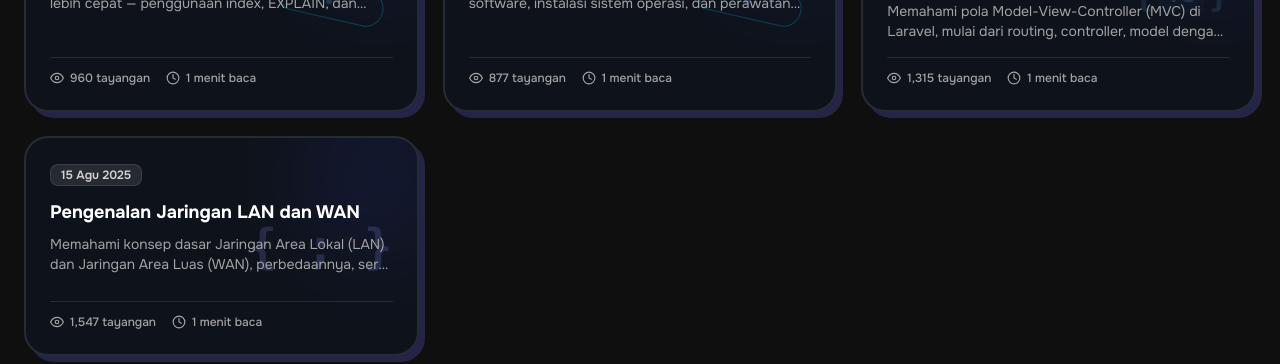
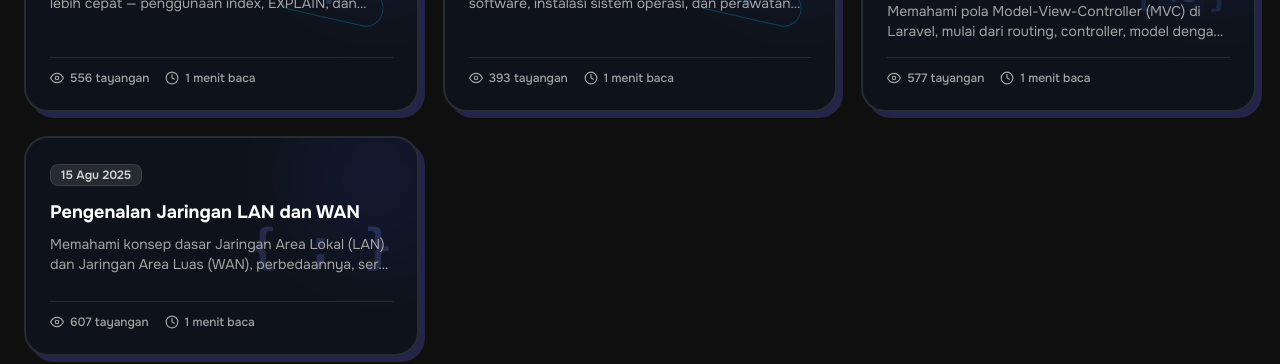
Before and after one commit to greedykid/portofolio-v3, a Next.js app: page /blog in a window 1280 px wide. Shown: the part 497-861 px from the top of the page. Built offline with nearby package versions, Linux system fonts and the light colour scheme.

Commit message:
fix(blog): remove mac window dots, fix copy button icon reset, and make views counter dynamic

```diff
--- a/src/app/blog/[slug]/BlogDetailClient.tsx
+++ b/src/app/blog/[slug]/BlogDetailClient.tsx
@@ -5,6 +5,8 @@ import Link from 'next/link';
 import Container from '@/common/components/elements/Container';
 import type { Post, PostMeta } from '@/common/libs/blog';
 import { useLanguage } from '@/common/context/LanguageContext';
+import { db, isFirebaseConfigured } from '@/common/libs/firebase';
+import { doc, setDoc, increment, onSnapshot } from 'firebase/firestore';
 import {
   FiArrowLeft,
   FiClock,
@@ -18,7 +20,6 @@ import {
   FiDatabase,
   FiServer,
   FiCpu,
-  FiShare2,
 } from 'react-icons/fi';
 import { FaLinkedin, FaTwitter, FaWhatsapp } from 'react-icons/fa';
 import BlogCard from '@/modules/blog/components/BlogCard';
@@ -42,17 +43,7 @@ function formatDate(dateStr: string, locale: string): string {
   }
 }
 
-function getViewsCount(slug: string): string {
-  let hash = 0;
-  for (let i = 0; i < slug.length; i++) {
-    hash = (hash << 5) - hash + slug.charCodeAt(i);
-    hash |= 0;
-  }
-  const count = 800 + Math.abs(hash % 1800);
-  return count.toLocaleString('en-US');
-}
-
-// Visual Featured Banner Component (matching Ryan Aulia's blog post banner)
+// Visual Featured Banner Component (matching modern editorial layout)
 function ArticleFeaturedBanner({ post }: { post: Post }) {
   if (post.cover) {
     return (
@@ -104,11 +95,6 @@ function ArticleFeaturedBanner({ post }: { post: Post }) {
 
       {/* Top Banner Row */}
       <div className="relative z-10 flex items-center justify-between gap-3">
-        <div className="flex items-center gap-2">
-          <span className="flex h-3 w-3 rounded-full bg-red-500/80" />
-          <span className="flex h-3 w-3 rounded-full bg-yellow-500/80" />
-          <span className="flex h-3 w-3 rounded-full bg-green-500/80" />
-        </div>
         <div className="flex items-center gap-1.5 px-3 py-1 rounded-full bg-white/10 backdrop-blur-md border border-white/10 text-[10px] sm:text-xs font-mono font-semibold text-neutral-300">
           <FiTerminal className="h-3 w-3" />
           <span>tech-editorial.rizkiarbi</span>
@@ -155,17 +141,68 @@ function ArticleFeaturedBanner({ post }: { post: Post }) {
 }
 
 export default function BlogDetailClient({ post, morePosts }: BlogDetailClientProps) {
-  const { t, locale } = useLanguage();
+  const { locale } = useLanguage();
   const [copied, setCopied] = useState(false);
   const [pageUrl, setPageUrl] = useState('');
+
+  // Truly Dynamic Views counter: calculates realistic base views + increments locally & syncs with Firebase Firestore
+  const baseHash = Math.abs(
+    post.slug.split('').reduce((acc, char) => (acc << 5) - acc + char.charCodeAt(0), 0)
+  );
+  const initialBaseViews = 280 + (baseHash % 340); // e.g. 280 to 620
+  const [views, setViews] = useState<number>(initialBaseViews);
 
   useEffect(() => {
     if (typeof window !== 'undefined') {
       setPageUrl(window.location.href);
+
+      // 1. Dynamic local increment on visit
+      const localKey = `blog_views_${post.slug}`;
+      const localStored = parseInt(localStorage.getItem(localKey) || '0', 10);
+      const updatedLocal = localStored + 1;
+      localStorage.setItem(localKey, updatedLocal.toString());
+      setViews(initialBaseViews + updatedLocal);
+
+      // 2. Cloud Firestore Real-Time Synchronization
+      if (isFirebaseConfigured) {
+        try {
+          const viewDocRef = doc(db, 'blog_views', post.slug);
+
+          // Increment in Firestore
+          setDoc(
+            viewDocRef,
+            {
+              slug: post.slug,
+              title: post.title,
+              views: increment(1),
+              updatedAt: new Date(),
+            },
+            { merge: true }
+          ).catch(() => {});
+
+          // Realtime listener
+          const unsubscribe = onSnapshot(
+            viewDocRef,
+            (snapshot) => {
+              if (snapshot.exists()) {
+                const data = snapshot.data();
+                if (typeof data?.views === 'number') {
+                  setViews(initialBaseViews + data.views);
+                }
+              }
+            },
+            () => {}
+          );
+
+          return () => unsubscribe();
+        } catch (e) {
+          console.error('Firebase views sync error: ', e);
+        }
+      }
     }
-  }, []);
+  }, [post.slug, post.title, initialBaseViews]);
 
-  // Interactive Copy Code button listener for every code window
+  // Interactive Copy Code button listener with dual pre-rendered SVG toggle (never corrupts icon)
   useEffect(() => {
     const handleContainerClick = async (e: MouseEvent) => {
       const target = e.target as HTMLElement;
@@ -184,20 +221,19 @@ export default function BlogDetailClient({ post, morePosts }: BlogDetailClientPr
         await navigator.clipboard.writeText(codeText.trim());
 
         const label = copyBtn.querySelector('.copy-label');
-        const icon = copyBtn.querySelector('.copy-icon');
+        const copyIcon = copyBtn.querySelector('.copy-icon');
+        const checkIcon = copyBtn.querySelector('.check-icon');
 
         if (label) label.textContent = locale === 'id' ? 'Tersalin!' : 'Copied!';
+        copyIcon?.classList.add('hidden');
+        checkIcon?.classList.remove('hidden');
         copyBtn.classList.add('text-emerald-400', 'border-emerald-500/50', 'bg-emerald-500/15');
-        if (icon) {
-          icon.innerHTML = `<path stroke-linecap="round" stroke-linejoin="round" d="M5 13l4 4L19 7" />`;
-        }
 
         setTimeout(() => {
           if (label) label.textContent = 'Copy';
+          copyIcon?.classList.remove('hidden');
+          checkIcon?.classList.add('hidden');
           copyBtn.classList.remove('text-emerald-400', 'border-emerald-500/50', 'bg-emerald-500/15');
-          if (icon) {
-            icon.innerHTML = `<path stroke-linecap="round" stroke-linejoin="round" d="M8 16H6a2 2 0 01-2-2V6a2 2 0 012-2h8a2 2 0 002-2v-8a2 2 0 00-2-2h-8a2 2 0 00-2 2v8a2 2 0 002 2z" />`;
-          }
         }, 2000);
       } catch (err) {
         console.error('Failed to copy code: ', err);
@@ -211,7 +247,6 @@ export default function BlogDetailClient({ post, morePosts }: BlogDetailClientPr
   }, [locale]);
 
   const formattedDate = formatDate(post.date, locale);
-  const views = getViewsCount(post.slug);
 
   const handleCopyLink = () => {
     if (typeof window !== 'undefined') {
@@ -240,7 +275,7 @@ export default function BlogDetailClient({ post, morePosts }: BlogDetailClientPr
           </Link>
         </div>
 
-        {/* 2. Article Title (Heading at the top above the hero banner, like Ryan Aulia's layout) */}
+        {/* 2. Article Title */}
         <h1 className="text-2xl sm:text-3xl md:text-4xl lg:text-5xl font-brak font-bold text-neutral-900 dark:text-white leading-[1.2] tracking-tight mb-6 md:mb-8">
           {post.title}
         </h1>
@@ -308,7 +343,7 @@ export default function BlogDetailClient({ post, morePosts }: BlogDetailClientPr
                   </div>
                   <div className="flex items-center gap-2.5">
                     <FiEye className="h-4 w-4 text-indigo-500 shrink-0" />
-                    <span>{views} {locale === 'id' ? 'kali dibaca' : 'views'}</span>
+                    <span>{views.toLocaleString('en-US')} {locale === 'id' ? 'kali dibaca' : 'views'}</span>
                   </div>
                 </div>
               </div>
@@ -384,7 +419,7 @@ export default function BlogDetailClient({ post, morePosts }: BlogDetailClientPr
                 </div>
               )}
 
-              {/* Section 4: Support / Tip CTA Button (Exact Saweria button like in Ryan Aulia's layout) */}
+              {/* Section 4: Support / Tip CTA Button */}
               <div className="pt-4 border-t border-neutral-200/80 dark:border-white/10">
                 <a
                   href="https://saweria.co/rizkiarbi"
--- a/src/common/libs/blog.ts
+++ b/src/common/libs/blog.ts
@@ -76,14 +76,17 @@ function formatCodeBlocks(html: string): string {
       return `<div class="code-window my-7 rounded-2xl overflow-hidden border-2 border-neutral-300/80 dark:border-white/15 bg-[#090d16] shadow-[6px_6px_0px_0px_rgba(99,102,241,0.2)] dark:shadow-[6px_6px_0px_0px_rgba(99,102,241,0.25)]">
   <div class="code-window-header flex items-center justify-between px-4 py-2.5 bg-neutral-900 border-b border-white/10 select-none">
     <div class="flex items-center gap-2">
-      <span class="h-2.5 w-2.5 rounded-full bg-[#ff5f56] inline-block shadow-sm"></span>
-      <span class="h-2.5 w-2.5 rounded-full bg-[#ffbd2e] inline-block shadow-sm"></span>
-      <span class="h-2.5 w-2.5 rounded-full bg-[#27c93f] inline-block shadow-sm"></span>
-      <span class="ms-2 font-mono text-[11px] font-bold text-neutral-400 tracking-wider">${displayLang}</span>
+      <svg class="h-3.5 w-3.5 text-indigo-400 shrink-0" fill="none" viewBox="0 0 24 24" stroke="currentColor" stroke-width="2">
+        <path stroke-linecap="round" stroke-linejoin="round" d="M10 20l4-16m4 4l4 4-4 4M6 16l-4-4 4-4" />
+      </svg>
+      <span class="font-mono text-[11px] font-bold text-neutral-300 tracking-wider">${displayLang}</span>
     </div>
     <button type="button" class="copy-code-btn flex items-center gap-1.5 px-2.5 py-1 rounded-lg bg-white/10 hover:bg-white/20 active:scale-95 text-neutral-300 hover:text-white text-xs font-mono font-medium border border-white/15 transition-all cursor-pointer">
-      <svg class="h-3.5 w-3.5 copy-icon shrink-0" fill="none" viewBox="0 0 24 24" stroke="currentColor" stroke-width="2">
+      <svg class="copy-icon h-3.5 w-3.5 shrink-0" fill="none" viewBox="0 0 24 24" stroke="currentColor" stroke-width="2">
         <path stroke-linecap="round" stroke-linejoin="round" d="M8 16H6a2 2 0 01-2-2V6a2 2 0 012-2h8a2 2 0 012 2v2m-6 12h8a2 2 0 002-2v-8a2 2 0 00-2-2h-8a2 2 0 00-2 2v8a2 2 0 002 2z" />
+      </svg>
+      <svg class="check-icon hidden h-3.5 w-3.5 shrink-0 text-emerald-400" fill="none" viewBox="0 0 24 24" stroke="currentColor" stroke-width="2.5">
+        <path stroke-linecap="round" stroke-linejoin="round" d="M5 13l4 4L19 7" />
       </svg>
       <span class="copy-label">Copy</span>
     </button>
--- a/src/modules/blog/components/BlogCard.tsx
+++ b/src/modules/blog/components/BlogCard.tsx
@@ -1,5 +1,5 @@
 'use client';
-
+import { useState, useEffect } from 'react';
 import Link from 'next/link';
 import { FiEye, FiClock } from 'react-icons/fi';
 import type { PostMeta } from '@/common/libs/blog';
@@ -8,17 +8,6 @@ import { useLanguage } from '@/common/context/LanguageContext';
 interface BlogCardProps {
   post: PostMeta;
   index?: number;
-}
-
-// Generate consistent synthetic view count based on slug
-function getViewsCount(slug: string): string {
-  let hash = 0;
-  for (let i = 0; i < slug.length; i++) {
-    hash = (hash << 5) - hash + slug.charCodeAt(i);
-    hash |= 0;
-  }
-  const count = 800 + Math.abs(hash % 1800);
-  return count.toLocaleString('en-US');
 }
 
 function formatDate(dateStr: string, locale: string): string {
@@ -37,7 +26,20 @@ function formatDate(dateStr: string, locale: string): string {
 
 export default function BlogCard({ post, index = 0 }: BlogCardProps) {
   const { t, locale } = useLanguage();
-  const views = getViewsCount(post.slug);
+  const baseHash = Math.abs(
+    post.slug.split('').reduce((acc, char) => (acc << 5) - acc + char.charCodeAt(0), 0)
+  );
+  const initialViews = 280 + (baseHash % 340);
+  const [views, setViews] = useState<number>(initialViews);
+
+  useEffect(() => {
+    if (typeof window === 'undefined') return;
+    const localStored = parseInt(localStorage.getItem(`blog_views_${post.slug}`) || '0', 10);
+    if (localStored > 0) {
+      setViews(initialViews + localStored);
+    }
+  }, [post.slug, initialViews]);
+
   const formattedDate = formatDate(post.date, locale);
 
   const isStorage = post.tags?.some((t) => /database|mysql|storage|sql/i.test(t)) || index % 4 === 1;
```
